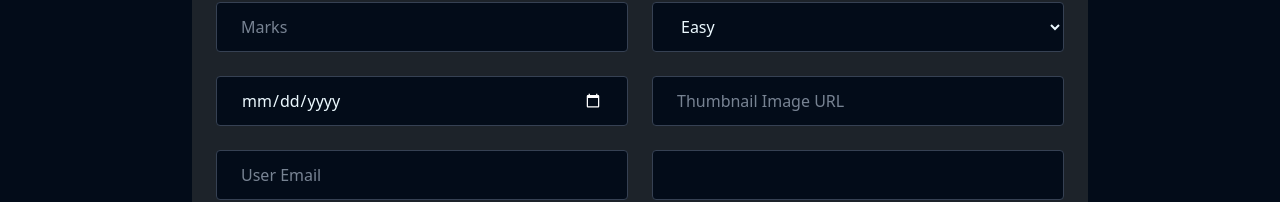
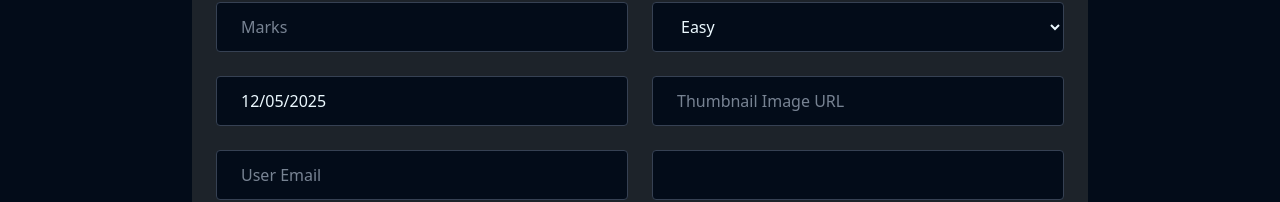
Before and after one commit to abu-tahir-sk/Learnx-client, a React (Vite) app: page /add-assignments in a window 1280 px wide. Shown: the part 446-648 px from the top of the page. Built offline with nearby package versions, Linux system fonts and the light colour scheme; no server answers.

Commit message:
change add assignment page

```diff
--- a/package.json
+++ b/package.json
@@ -13,6 +13,7 @@
     "@tailwindcss/vite": "^4.1.17",
     "firebase": "^12.6.0",
     "react": "^19.2.0",
+    "react-datepicker": "^9.1.0",
     "react-dom": "^19.2.0",
     "react-icons": "^5.5.0",
     "react-loader-spinner": "^8.0.0",
--- a/src/components/AssignmentCard.jsx
+++ b/src/components/AssignmentCard.jsx
@@ -106,7 +106,7 @@ const AssignmentCard = ({ assignment, setAssignments, assignments }) => {
         <div className="flex justify-between items-end py-4">
           <div className="font-bold">Marks : {marks}</div>
           <div>
-            {user.email === email ? (
+            {user?.email === email ? (
               <div className="flex items-center gap-4 justify-end">
                 <button
                   onClick={() => handleDelete(_id, email)}
--- a/src/components/Update.jsx
+++ b/src/components/Update.jsx
@@ -1,4 +1,4 @@
-import { useLoaderData } from "react-router";
+import { useLoaderData, useNavigate } from "react-router";
 import { useTheme } from "../context/ThemeContext";
 import { useAuth } from "../hooks/useAuth";
 import Swal from "sweetalert2";
@@ -6,6 +6,7 @@ import Swal from "sweetalert2";
 const Update = () => {
       const { theme } = useTheme();
         const { user } = useAuth();
+        const navigate = useNavigate()
       const assignment = useLoaderData()
       console.log(assignment)
       const {
@@ -17,6 +18,7 @@ const Update = () => {
     difficulty,
     marks,
   } = assignment;
+
     const handleUpdateAssignment = (e) => {
       e.preventDefault();
       const formData = new FormData(e.target);
@@ -33,7 +35,7 @@ const Update = () => {
         .then((res) => res.json())
         .then((data) => {
           console.log(data);
-          if (data.insertedId) {
+          if (data.modifiedCount > 0) {
             Swal.fire({
               position: "top-center",
               icon: "success",
@@ -42,6 +44,7 @@ const Update = () => {
               showConfirmButton: false,
               timer: 2000,
             });
+            navigate('/assignments')
           }
         });
     };
--- a/src/context/ThemeContext.jsx
+++ b/src/context/ThemeContext.jsx
@@ -1,3 +1,4 @@
+/* eslint-disable react-refresh/only-export-components */
 import { createContext, useContext, useEffect, useState } from "react";
 
 const ThemeContext = createContext();
--- a/src/pages/AddAssignments.jsx
+++ b/src/pages/AddAssignments.jsx
@@ -1,17 +1,33 @@
+import { useState } from "react";
 import { useTheme } from "../context/ThemeContext";
+import { useNavigate } from "react-router";
+import DatePicker from "react-datepicker";
+import "react-datepicker/dist/react-datepicker.css";
 import { useAuth } from "../hooks/useAuth";
 import Swal from "sweetalert2";
 
 const AddAssignments = () => {
+  const [startDate, setStartDate] = useState(new Date());
   const { theme } = useTheme();
   const { user } = useAuth();
+  const [error, setError] = useState("");
+  const navigate = useNavigate();
   const handleSubmit = (e) => {
     e.preventDefault();
     const formData = new FormData(e.target);
     const initialData = Object.fromEntries(formData.entries());
+     initialData.dueDate = startDate;
     console.log(initialData);
 
-    fetch("http://localhost:3000/assignments", {
+    for (const key in initialData) {
+      if (!initialData[key]) {
+        setError(`${key}  is required!`);
+        return;
+      }
+    }
+    setError("");
+
+    fetch(`${import.meta.env.VITE_API_URL}/assignments`, {
       method: "POST",
       headers: {
         "Content-Type": "application/json",
@@ -30,6 +46,7 @@ const AddAssignments = () => {
             showConfirmButton: false,
             timer: 2000,
           });
+          navigate("/assignments");
         }
       });
   };
@@ -81,7 +98,8 @@ const AddAssignments = () => {
             </div>
             <div className="w-full">
               <select
-                name="level"
+                defaultValue="Select difficulty"
+                name="difficulty"
                 className={`  ${
                   theme === "light"
                     ? "bg-gray-200  placeholder:text-gray-400 border-gray-100"
@@ -97,15 +115,18 @@ const AddAssignments = () => {
           </div>
           <div className="flex gap-6 w-full py-6">
             <div className="w-full">
-              <input
+              <DatePicker
                 name="dueData"
+                wrapperClassName="w-full"
+
+                type="date"
                 className={`  ${
                   theme === "light"
                     ? "bg-gray-200  placeholder:text-gray-400 border-gray-100"
                     : "bg-[#030c19] border-gray-700"
                 } w-full py-3 outline-none border  focus:border-blue-400 px-6  rounded`}
-                type="date"
-                placeholder="Due Date"
+                selected={startDate}
+                onChange={(date) => setStartDate(date)}
               />
             </div>
             <div className="w-full">
@@ -149,6 +170,7 @@ const AddAssignments = () => {
               />
             </div>
           </div>
+          {error && <p className="py-3 text-red-500 text-center">{error} </p>}
 
           <div className="w-full flex flex-col justify-center">
             <button className="py-3 px-6 text-white font-bold bg-blue-500 rounded">
```
Also changed, not shown: 1 other file (tests, documents, lock files or other folders).
